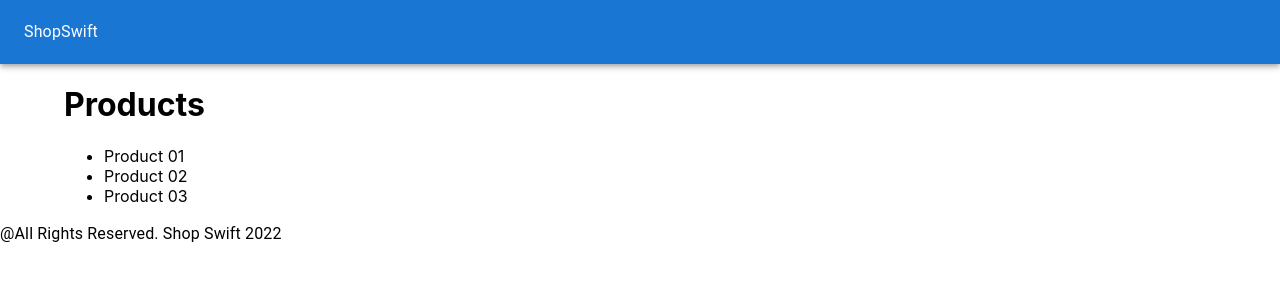
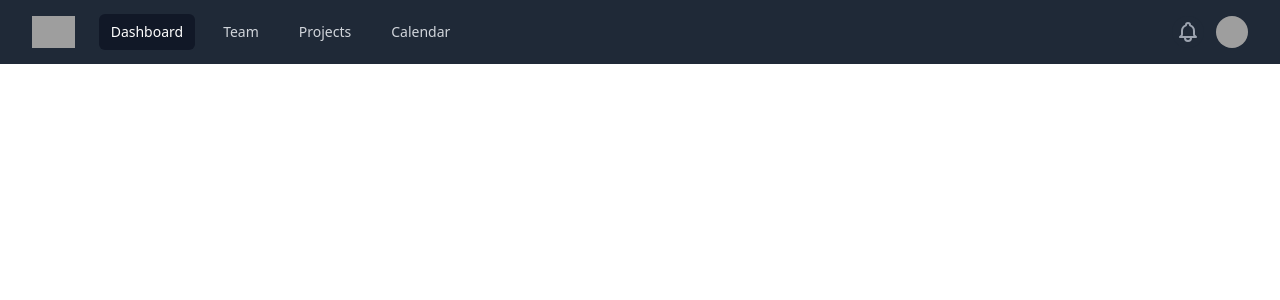
Before and after one commit to mimi-uxui-dev/shop-swift, a Next.js app: page / in a window 1280 px wide. Shown: the top 300 px of the page. Built offline with nearby package versions, Linux system fonts and the light colour scheme; grey boxes are pictures that could not be loaded.

Commit message:
Set up Tailwind Css

```diff
--- a/components/Layout.js
+++ b/components/Layout.js
@@ -1,26 +1,95 @@
 import React from 'react'
 import Head from "next/head"
-import { AppBar, Toolbar, Typography, Container } from "@mui/material"
 
-function Layout({children}) {
+function Layout({ children }) {
+
     return (
         <div>
             <Head>
                 <title>Shop Swift</title>
             </Head>
-            <AppBar position="static">
-                <Toolbar>
-                    <Typography >ShopSwift
-                    </Typography>
-                </Toolbar>
-            </AppBar>
-            <Container>
-                {children}
-            </Container>
+            <main>
+
+                <nav className="bg-gray-800">
+                    <div className="max-w-7xl mx-auto px-2 sm:px-6 lg:px-8">
+                        <div className="relative flex items-center justify-between h-16">
+                            <div className="absolute inset-y-0 left-0 flex items-center sm:hidden">
+
+                                <button type="button" className="inline-flex items-center justify-center p-2 rounded-md text-gray-400 hover:text-white hover:bg-gray-700 focus:outline-none focus:ring-2 focus:ring-inset focus:ring-white" aria-controls="mobile-menu" aria-expanded="false">
+                                    <span className="sr-only">Open main menu</span>
+
+                                    <svg className="block h-6 w-6" xmlns="http://www.w3.org/2000/svg" fill="none" viewBox="0 0 24 24" stroke="currentColor" aria-hidden="true">
+                                        <path stroke-linecap="round" stroke-linejoin="round" stroke-width="2" d="M4 6h16M4 12h16M4 18h16" />
+                                    </svg>
+
+                                    <svg className="hidden h-6 w-6" xmlns="http://www.w3.org/2000/svg" fill="none" viewBox="0 0 24 24" stroke="currentColor" aria-hidden="true">
+                                        <path stroke-linecap="round" stroke-linejoin="round" stroke-width="2" d="M6 18L18 6M6 6l12 12" />
+                                    </svg>
+                                </button>
+                            </div>
+                            <div className="flex-1 flex items-center justify-center sm:items-stretch sm:justify-start">
+                                <div className="flex-shrink-0 flex items-center">
+                                    <img className="block lg:hidden h-8 w-auto" src="https://tailwindui.com/img/logos/workflow-mark-indigo-500.svg" alt="Workflow" />
+                                    <img className="hidden lg:block h-8 w-auto" src="https://tailwindui.com/img/logos/workflow-logo-indigo-500-mark-white-text.svg" alt="Workflow" />
+                                </div>
+                                <div className="hidden sm:block sm:ml-6">
+                                    <div className="flex space-x-4">
+
+                                        <a href="#" className="bg-gray-900 text-white px-3 py-2 rounded-md text-sm font-medium" aria-current="page">Dashboard</a>
+
+                                        <a href="#" className="text-gray-300 hover:bg-gray-700 hover:text-white px-3 py-2 rounded-md text-sm font-medium">Team</a>
+
+                                        <a href="#" className="text-gray-300 hover:bg-gray-700 hover:text-white px-3 py-2 rounded-md text-sm font-medium">Projects</a>
+
+                                        <a href="#" className="text-gray-300 hover:bg-gray-700 hover:text-white px-3 py-2 rounded-md text-sm font-medium">Calendar</a>
+                                    </div>
+                                </div>
+                            </div>
+                            <div className="absolute inset-y-0 right-0 flex items-center pr-2 sm:static sm:inset-auto sm:ml-6 sm:pr-0">
+                                <button type="button" className="bg-gray-800 p-1 rounded-full text-gray-400 hover:text-white focus:outline-none focus:ring-2 focus:ring-offset-2 focus:ring-offset-gray-800 focus:ring-white">
+                                    <span className="sr-only">View notifications</span>
+
+                                    <svg className="h-6 w-6" xmlns="http://www.w3.org/2000/svg" fill="none" viewBox="0 0 24 24" stroke="currentColor" aria-hidden="true">
+                                        <path stroke-linecap="round" stroke-linejoin="round" stroke-width="2" d="M15 17h5l-1.405-1.405A2.032 2.032 0 0118 14.158V11a6.002 6.002 0 00-4-5.659V5a2 2 0 10-4 0v.341C7.67 6.165 6 8.388 6 11v3.159c0 .538-.214 1.055-.595 1.436L4 17h5m6 0v1a3 3 0 11-6 0v-1m6 0H9" />
+                                    </svg>
+                                </button>
+
+
+                                <div className="ml-3 relative">
+                                    <div>
+                                        <button type="button" className="bg-gray-800 flex text-sm rounded-full focus:outline-none focus:ring-2 focus:ring-offset-2 focus:ring-offset-gray-800 focus:ring-white" id="user-menu-button" aria-expanded="false" aria-haspopup="true">
+                                            <span className="sr-only">Open user menu</span>
+                                            <img className="h-8 w-8 rounded-full" src="https://images.unsplash.com/photo-1472099645785-5658abf4ff4e?ixlib=rb-1.2.1&ixid=eyJhcHBfaWQiOjEyMDd9&auto=format&fit=facearea&facepad=2&w=256&h=256&q=80" alt="" />
+                                        </button>
+                                    </div>
+                                    {/*
+                                    <div className="origin-top-right absolute right-0 mt-2 w-48 rounded-md shadow-lg py-1 bg-white ring-1 ring-black ring-opacity-5 focus:outline-none" role="menu" aria-orientation="vertical" aria-labelledby="user-menu-button" tabindex="-1">
+
+                                        <a href="#" className="block px-4 py-2 text-sm text-gray-700" role="menuitem" tabindex="-1" id="user-menu-item-0">Your Profile</a>
+                                        <a href="#" className="block px-4 py-2 text-sm text-gray-700" role="menuitem" tabindex="-1" id="user-menu-item-1">Settings</a>
+                                        <a href="#" className="block px-4 py-2 text-sm text-gray-700" role="menuitem" tabindex="-1" id="user-menu-item-2">Sign out</a>
+                                    </div> */}
+                                </div>
+                            </div>
+                        </div>
+                    </div>
+
+
+                    <div className="sm:hidden" id="mobile-menu">
+                        <div className="px-2 pt-2 pb-3 space-y-1">
+
+                            <a href="#" className="bg-gray-900 text-white block px-3 py-2 rounded-md text-base font-medium" aria-current="page">Dashboard</a>
+
+                            <a href="#" className="text-gray-300 hover:bg-gray-700 hover:text-white block px-3 py-2 rounded-md text-base font-medium">Team</a>
+
+                            <a href="#" className="text-gray-300 hover:bg-gray-700 hover:text-white block px-3 py-2 rounded-md text-base font-medium">Projects</a>
+
+                            <a href="#" className="text-gray-300 hover:bg-gray-700 hover:text-white block px-3 py-2 rounded-md text-base font-medium">Calendar</a>
+                        </div>
+                    </div>
+                </nav>
+            </main>
             <footer>
-                <Typography>
-                    @All Rights Reserved. Shop Swift 2022
-                </Typography>
             </footer>
         </div>
 
--- a/package.json
+++ b/package.json
@@ -17,7 +17,10 @@
     "react-dom": "17.0.2"
   },
   "devDependencies": {
+    "autoprefixer": "^10.3.6",
     "eslint": "7.32.0",
-    "eslint-config-next": "11.1.2"
+    "eslint-config-next": "11.1.2",
+    "postcss": "^8.3.8",
+    "tailwindcss": "^2.2.16"
   }
 }
--- a/pages/_app.js
+++ b/pages/_app.js
@@ -1,3 +1,4 @@
+import 'tailwindcss/tailwind.css'
 import '../styles/globals.css'
 
 function MyApp({ Component, pageProps }) {
--- a/pages/index.js
+++ b/pages/index.js
@@ -1,7 +1,5 @@
-import Head from 'next/head'
-import Image from 'next/image'
+
 import Layout from '../components/Layout'
-import styles from '../styles/Home.module.css'
 
 export default function Home() {
   return (
--- /dev/null
+++ b/postcss.config.js
@@ -0,0 +1,6 @@
+module.exports = {
+  plugins: {
+    tailwindcss: {},
+    autoprefixer: {},
+  },
+}
--- a/styles/globals.css
+++ b/styles/globals.css
@@ -1,16 +1,3 @@
-html,
-body {
-  padding: 0;
-  margin: 0;
-  font-family: -apple-system, BlinkMacSystemFont, Segoe UI, Roboto, Oxygen,
-    Ubuntu, Cantarell, Fira Sans, Droid Sans, Helvetica Neue, sans-serif;
-}
-
-a {
-  color: inherit;
-  text-decoration: none;
-}
-
-* {
-  box-sizing: border-box;
-}
+@tailwind base;
+@tailwind components;
+@tailwind utilities;
--- /dev/null
+++ b/tailwind.config.js
@@ -0,0 +1,11 @@
+module.exports = {
+  purge: ['./pages/**/*.{js,ts,jsx,tsx}', './components/**/*.{js,ts,jsx,tsx}'],
+  darkMode: false, // or 'media' or 'class'
+  theme: {
+    extend: {},
+  },
+  variants: {
+    extend: {},
+  },
+  plugins: [],
+}
```
Also changed, not shown: 1 other file (tests, documents, lock files or other folders).
